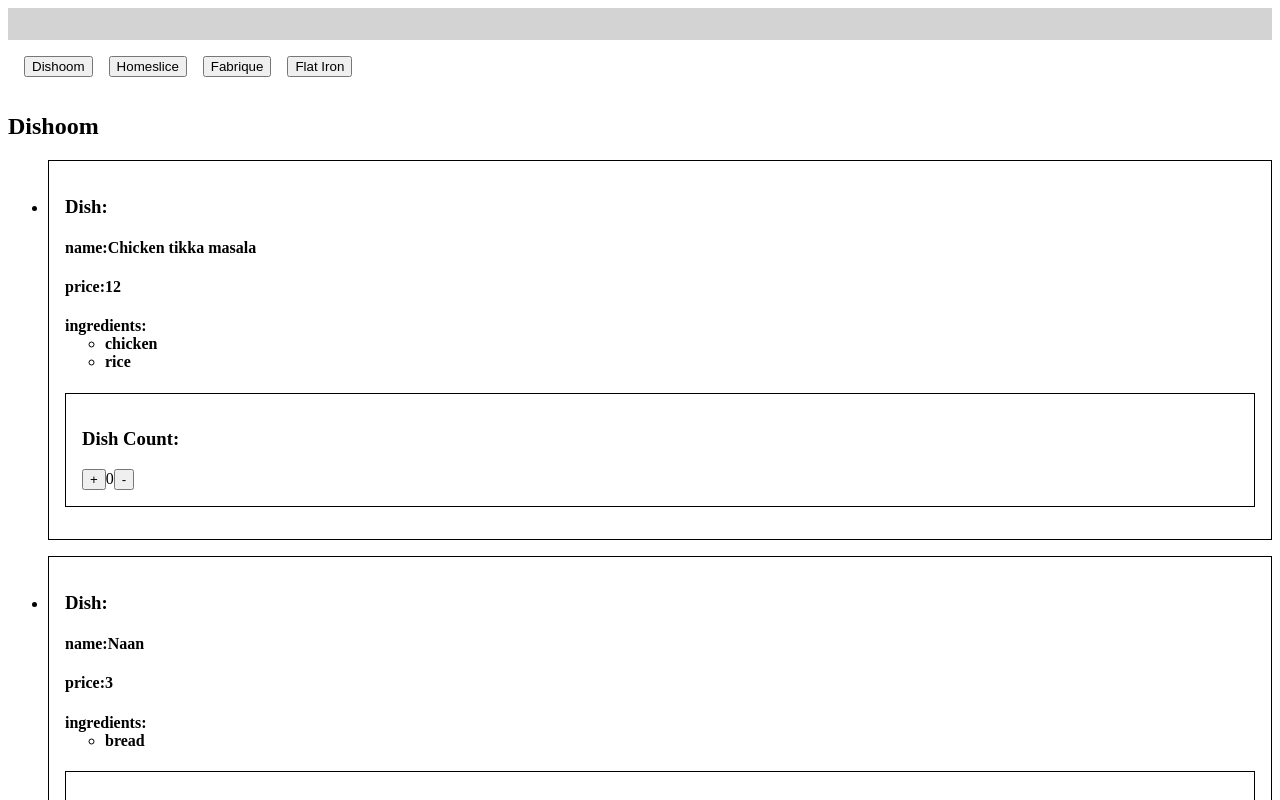
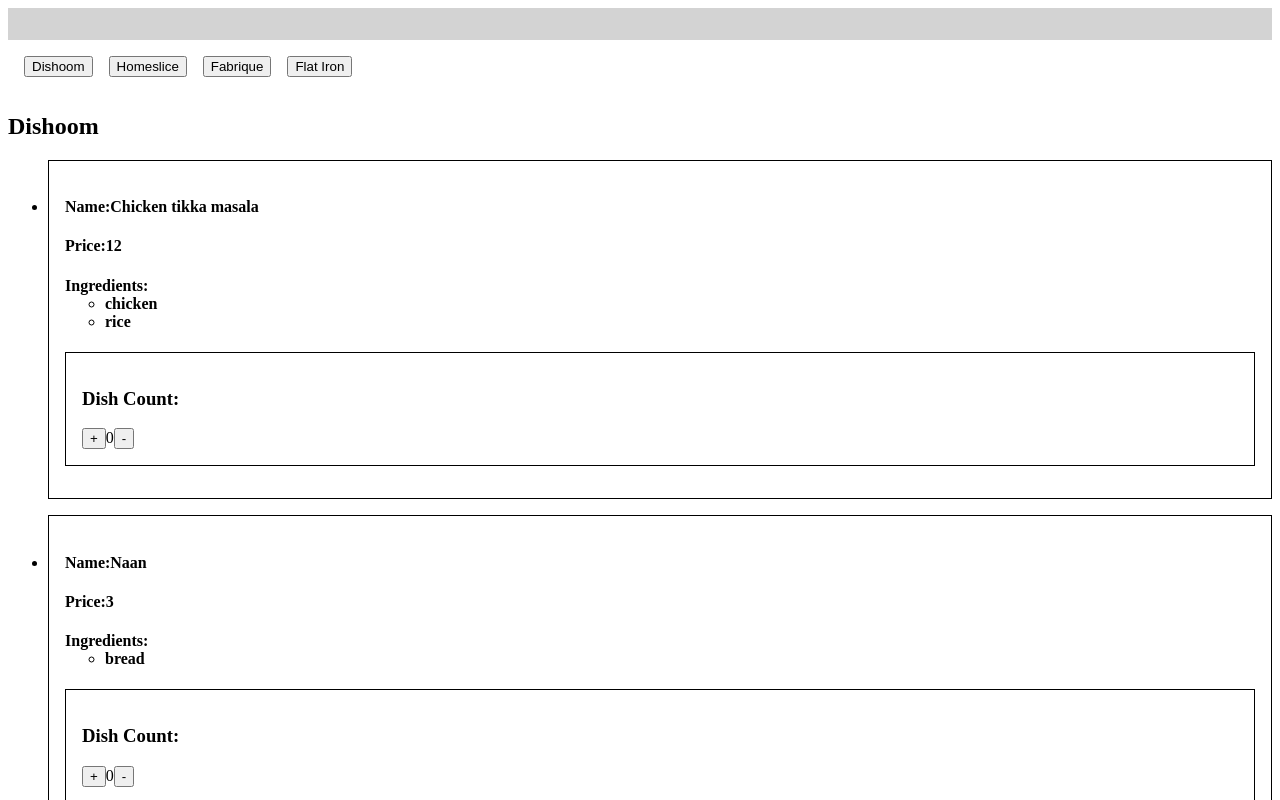
Before and after one commit to YTretsyak/LearnReact, a React (Vite) app in the folder ReactLearn/: page / in a window 1280 px wide. Shown: the top 800 px of the page. Built offline with nearby package versions, Linux system fonts and the light colour scheme.

Commit message:
HW4. Add css module for menu

```diff
--- a/ReactLearn/src/components/menu/menu.jsx
+++ b/ReactLearn/src/components/menu/menu.jsx
@@ -1,5 +1,6 @@
 import { useCallback, useState } from "react";
 import { DishCounter } from "../dishCounter/dishCounter";
+import styles from "./menu.module.css";
 
 export const Menu = (props) => {
 
@@ -13,12 +14,11 @@
   }, [dishCount]);
 
   return (
-    <div style={{ border: "1px solid black", padding: "1rem", marginBottom: "1rem" }}>
-      <h3>Dish:</h3>
-      <h4>name:{props.name}</h4>
-      <h4>price:{props.price}</h4>
+    <div className={styles.dish}>
+      <h4 className={styles.dishName}>Name:{props.name}</h4>
+      <h4>Price:{props.price}</h4>
       <h4>
-        ingredients:
+        Ingredients:
         <ul>
           {props.ingredients.map((ingredient) => (
             <li key={ingredient.id}>{ingredient}</li>
--- /dev/null
+++ b/ReactLearn/src/components/menu/menu.module.css
@@ -0,0 +1,9 @@
+.dish {
+  border: 1px solid black;
+  padding: 1rem;
+  margin-bottom: 1rem;
+}
+.dishName {
+  font-weight: bold;
+  margin-bottom: 0.5rem;
+}
```
